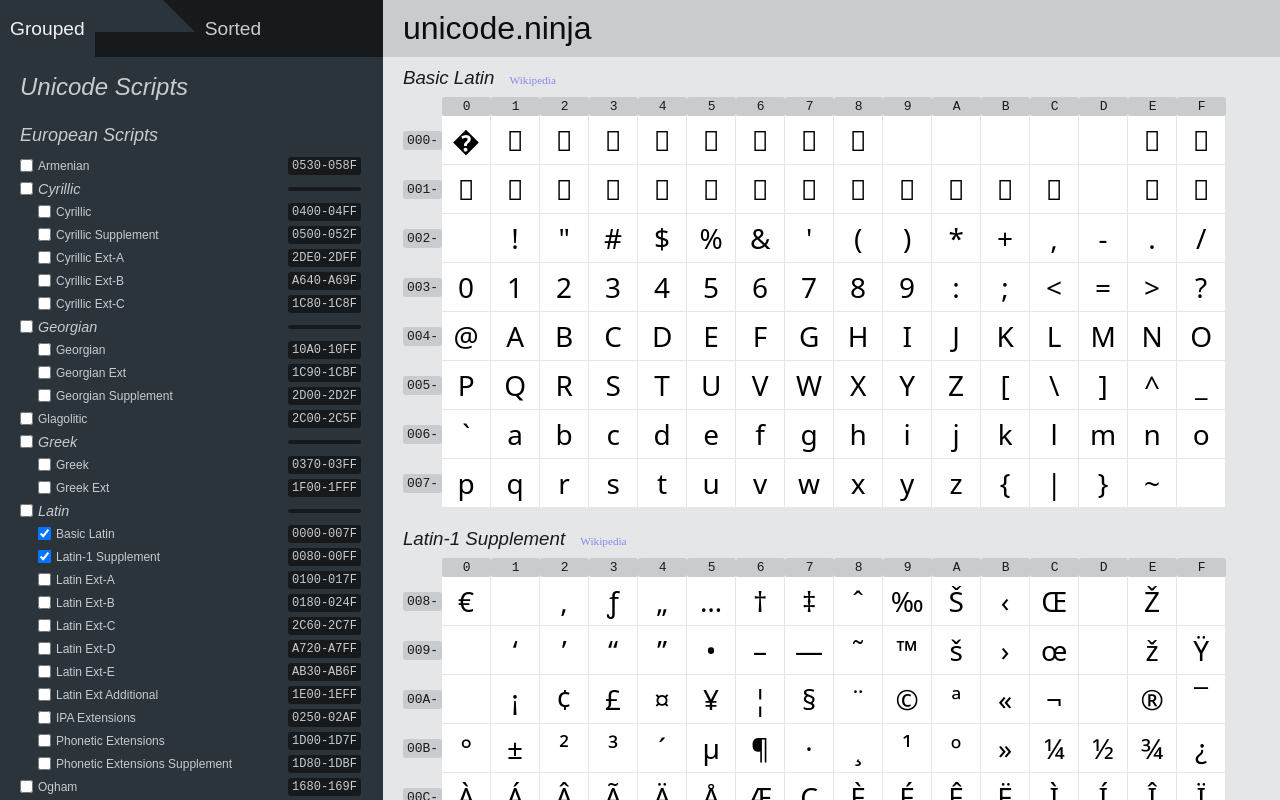
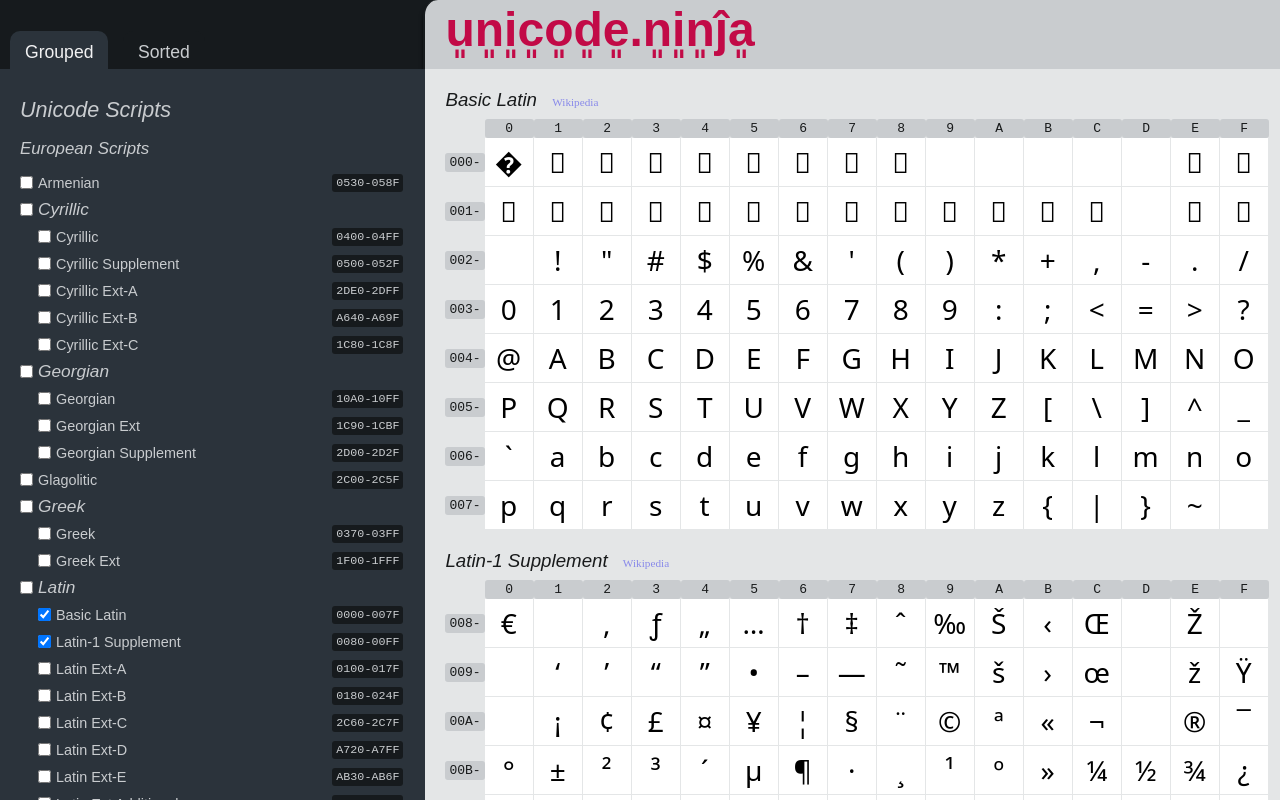
Before and after one commit to mattlag/Unicode-Ninja, a plain HTML site: page index.htm in a window 1280 px wide. Drawn offline with Linux system fonts and the light colour scheme.

Commit message:
Tabs done :potable_water:

```diff
--- a/script.js
+++ b/script.js
@@ -11,7 +11,7 @@
 
     let con = `
         <div id="tabs">${makeTabs()}</div>
-        <div id="header"><h1>unicode.ninja</h1></div>
+        <div id="header"><h1>u͈n͈i͈c͈o͈d͈e͈.n͈i͈n͈ĵa͈</h1></div>
         <div id="chooser">${makeChooser()}</div>
         <div id="content">${makeContent()}</div>
     `;
@@ -56,15 +56,10 @@
     let grouped = app.selectedTab === 'Grouped';
 
     return `
-        <button
-            class="${grouped? 'selected' : ''}"
-            onclick="selectTab('Grouped');"
-        >
+        <button class="${grouped? 'selected' : ''}" onclick="selectTab('Grouped');">
             Grouped
-        </button><span class="triangle ${grouped? 'left' : 'right'}"></span><button
-            class="${grouped? '' : 'selected'}"
-            onclick="selectTab('Sorted');"
-        >
+        </button>
+        <button class="${grouped? '' : 'selected'}" onclick="selectTab('Sorted');">
             Sorted
         </button>
     `;
@@ -81,7 +76,7 @@
 }
 
 function makeFlatChooser() {
-    let con = '<h1>Unicode Explorer</h1><table>';
+    let con = '<h2>Unicode</h2><table>';
 
     for(let rid in unicodeBlocks){
     if(unicodeBlocks.hasOwnProperty(rid)) {
@@ -97,7 +92,7 @@
         let con = '<table>';
         for(let section in area){
         if(area.hasOwnProperty(section)) {
-            con += `<tr><td colspan="4"><h2>${section}</h2></td></tr>`;
+            con += `<tr><td colspan="4"><h3>${section}</h3></td></tr>`;
             for(let group in area[section]){
             if(area[section].hasOwnProperty(group)) {
                 if(typeof area[section][group] === 'string') {
@@ -116,15 +111,15 @@
     }
 
     return `
-        <h1>Unicode Scripts</h1>
+        <h2>Unicode Scripts</h2>
         ${makeArea(organizedScripts)}
-        <h1>Unicode Symbols</h1>
+        <h2>Unicode Symbols</h2>
         ${makeArea(organizedSymbols)}
     `;
 }
 
 function makeSingleRangeRow(rid, name, indent, big) {
-    if(big) console.log('big for ', name);
+    // if(big) console.log('big for ', name);
 
     return `<tr>
         ${indent? '<td>&emsp;</td><td>' : '<td>'}
@@ -140,8 +135,9 @@
                 ${name.replace(/Extended/gi, 'Ext').replace(/Unified/gi, '')}&ensp;
             </label>
         </td>
+        ${app.selectedTab === 'Sorted'? '<td>&emsp;&ensp;</td>' : ''}
         <td>
-            <pre>${rid}</pre>
+            ${rid? `<pre>${rid}</pre>` : ''}
         </td>
     </tr>`;
 }
@@ -223,13 +219,12 @@
 }
 
 function makeTile(glyph) {
-    return `<div
-        class="charTile allNoto"
-        title="${getUnicodeName(glyph)}\n${glyph}"
-        onClick="tileClick('${glyph}');"
-        >
-            &#${glyph.substring(1)};
-        </div>
+    return `
+        <div
+            class="charTile allNoto"
+            title="${getUnicodeName(glyph)}\n${glyph}"
+            onClick="tileClick('${glyph}');"
+        >&#${glyph.substring(1)};</div>
     `;
 }
 
--- a/style.css
+++ b/style.css
@@ -25,7 +25,7 @@
 #wrapper {
     display: grid;
 	grid-template-columns: auto 1fr;
-	background-color: white;
+	background-color: var(--dark-bg-dark);
 	height: 100vh;
 	max-height: 100vh;
 	overflow: hidden;
@@ -35,17 +35,22 @@
     grid-row: 1;
     grid-column: 1;
     background-color: var(--dark-bg-dark);
+    overflow: hidden;
+    vertical-align: bottom;
 }
 
 #tabs button {
+    display: inline-block;
     background-color: var(--dark-bg-dark);
     color: var(--dark-text-resting);
     border: 0;
-    font-size: 1.2em;
-    padding: 10px;
+    font-size: 1.1em;
+    padding: 10px 15px 5px 15px;
+    margin-left: 10px;
+    height: 55%;
     position: relative;
-    bottom: 0px;
-    height: 100%;
+    top: 45%;
+    border-radius: 10px 10px 0px 0px;
 }
 
 #tabs button:hover {
@@ -59,41 +64,21 @@
     transform: perspective(20px);
 }
 
-.triangle {
-    border-style: solid;
-    border-width: 50px 50px 50px 50px;
-    position: relative;
-    top: -28px;
-    height: 0px !important;
-    width: 0px !important;
-    line-height: 0px;
-    border-top-color: var(--dark-bg-dark);
-    border-bottom-color: var(--dark-bg-light);
-    box-sizing: content-box;
-}
-
-.left {
-    border-right-color: var(--dark-bg-dark);
-    border-left-color: var(--dark-bg-light);
-}
-
-.right {
-    border-right-color: var(--dark-bg-light);
-    border-left-color: var(--dark-bg-dark);
-}
-
 #header {
     grid-row: 1;
     grid-column: 2;
     background-color: var(--light-bg-dark);
     border-left: 2px solid var(--dark-bg-dark);
-    color: var(--light-text-active);
     padding-left: 20px;
+    border-top-left-radius: 15px;
+    box-shadow: 0 5px 5px -1px black;
 }
 
 #header h1 {
-    font-weight: normal;
-    margin: 10px 0px 10px 0px;
+    font-weight: bold;
+    font-size: 48px;
+    color: hsl(340, 90%, 40%);
+    margin: 2px 0px 12px 0px;
 }
 
 #chooser {
@@ -101,27 +86,31 @@
 	grid-column: 1;
 	background-color: var(--dark-bg-light);
 	color: var(--dark-text-resting);
-	padding: 0px 20px;
-	font-size: 12px;
+	padding: 20px;
+    font-size: 0.9em;
 	overflow-y: scroll;
 }
 
-#chooser h1,
-#chooser h2 {
+#chooser h2,
+#chooser h3 {
     font-weight: normal;
     font-style: italic;
-    margin: 16px 0px 8px 0px;
+    margin: 8px 0px 8px 0px;
     color: var(--dark-text-resting);
 }
 
 #chooser label {
     cursor: pointer;
-    padding: 0px 10px 1px 0px;
+    padding: 0px 10px 0px 0px;
     width: 100vw;
 }
 
 #chooser label:hover {
     color: var(--dark-text-active);
+}
+
+#chooser td {
+    padding-bottom: 4px;
 }
 
 .group {
@@ -134,7 +123,7 @@
 	grid-column: 2;
     background-color: var(--light-bg-light);
     border-left: 2px solid var(--dark-bg-light);
-	padding: 0px 0px 20px 20px;
+	padding: 10px 0px 20px 20px;
 	overflow-y: scroll;
 }
 
```
